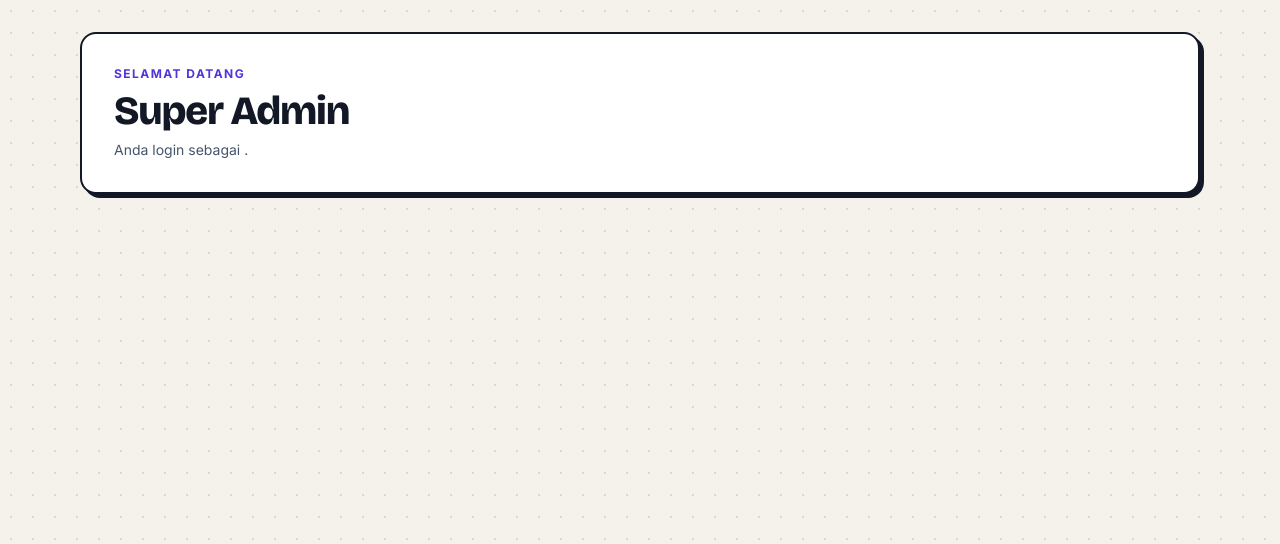
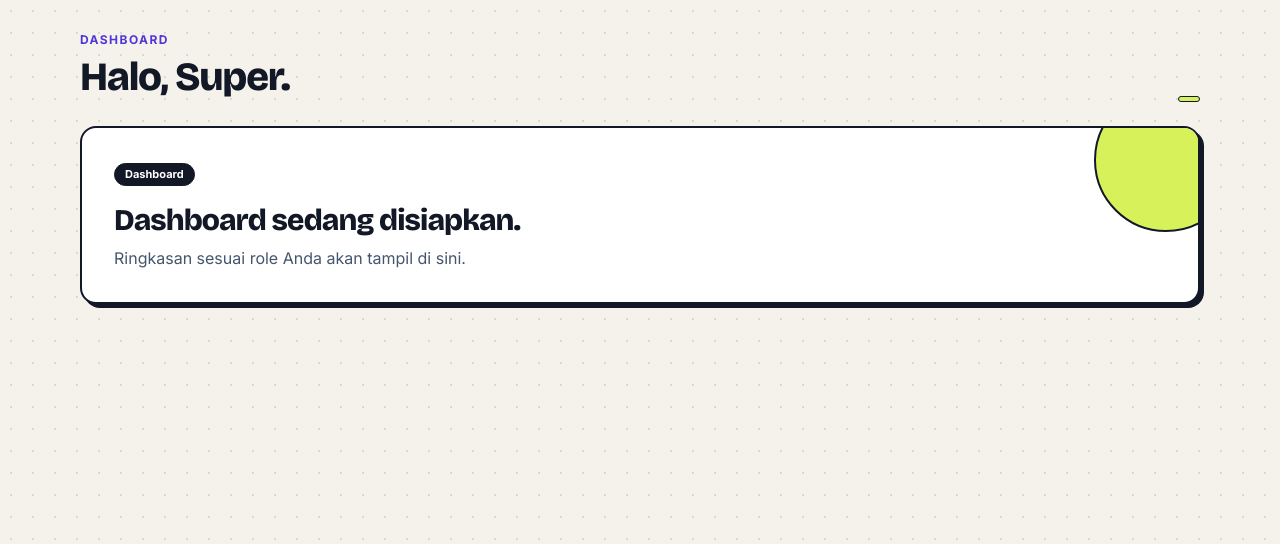
Before and after one commit to haloteman/crm-rpl-v2, a Laravel app: page /beranda in a window 1280 px wide. Shown: the part 66-610 px from the top of the page. Run offline with Laravel 12, Linux system fonts and the light colour scheme; a user stored in the database is signed in; data comes from the database, SQL or seed files in the repository; style sheets or scripts are compiled from the project's sources.

Commit message:
desain halaman dashboard

```diff
--- a/resources/views/beranda.blade.php
+++ b/resources/views/beranda.blade.php
@@ -1,11 +1,39 @@
 @extends('layouts.app')
-@section('title', 'Beranda')
-@section('heading', 'Beranda')
+@section('title', 'Dashboard')
+@section('heading', 'Dashboard')
+
+@php
+    $me = auth()->user();
+    $izin = $me->getAllPermissions()->pluck('name');
+@endphp
 
 @section('content')
-<div class="card p-6 sm:p-8">
-    <p class="eyebrow">Selamat datang</p>
-    <h1 class="page-title mt-1">{{ auth()->user()->name }}</h1>
-    <p class="page-sub">Anda login sebagai {{ auth()->user()->getRoleNames()->first() }}.</p>
+<div class="flex items-end justify-between gap-4">
+    <div>
+        <p class="eyebrow">Dashboard</p>
+        <h1 class="page-title mt-1">Halo, {{ strtok($me->name, ' ') }}.</h1>
+    </div>
+    <span class="badge badge-green">{{ $me->getRoleNames()->first() }}</span>
+</div>
+
+<div class="mt-6 grid gap-5 {{ $me->hasRole('Customer') ? '' : 'lg:grid-cols-[1.6fr_1fr]' }}">
+    <div class="card relative overflow-hidden p-6 sm:p-8">
+        <div class="absolute -right-10 -top-10 size-36 rounded-full border-2 border-ink bg-lime"></div>
+        <span class="badge bg-ink text-white">Dashboard</span>
+        <h2 class="relative mt-4 text-3xl font-extrabold">Dashboard sedang disiapkan.</h2>
+        <p class="relative mt-2 max-w-md text-slate-600">Ringkasan sesuai role Anda akan tampil di sini.</p>
+    </div>
+
+    @unless ($me->hasRole('Customer'))
+    <div class="card p-6">
+        <h2 class="flex items-center gap-2 text-xl font-extrabold"><x-icon name="shield-check" class="size-6" /> Akses Anda</h2>
+        <p class="mt-2 text-sm text-slate-600">Role {{ $me->getRoleNames()->first() }} memiliki {{ $izin->count() }} permission aktif.</p>
+        <div class="mt-4 flex flex-wrap gap-2">
+            @foreach ($izin as $nama)
+                <span class="rounded-md border-[1.5px] border-ink px-1.5 py-0.5 font-mono text-xs">{{ $nama }}</span>
+            @endforeach
+        </div>
+    </div>
+    @endunless
 </div>
 @endsection
```
